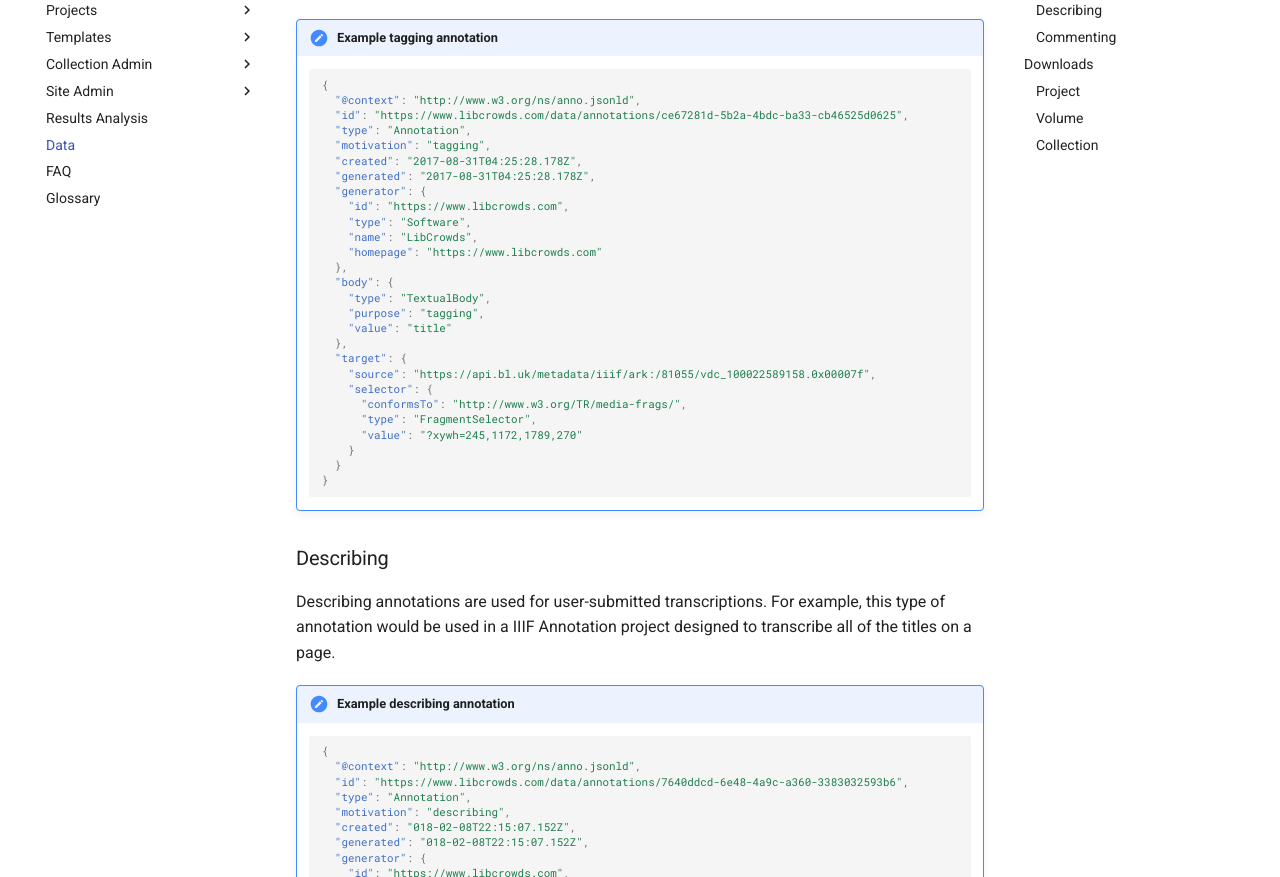
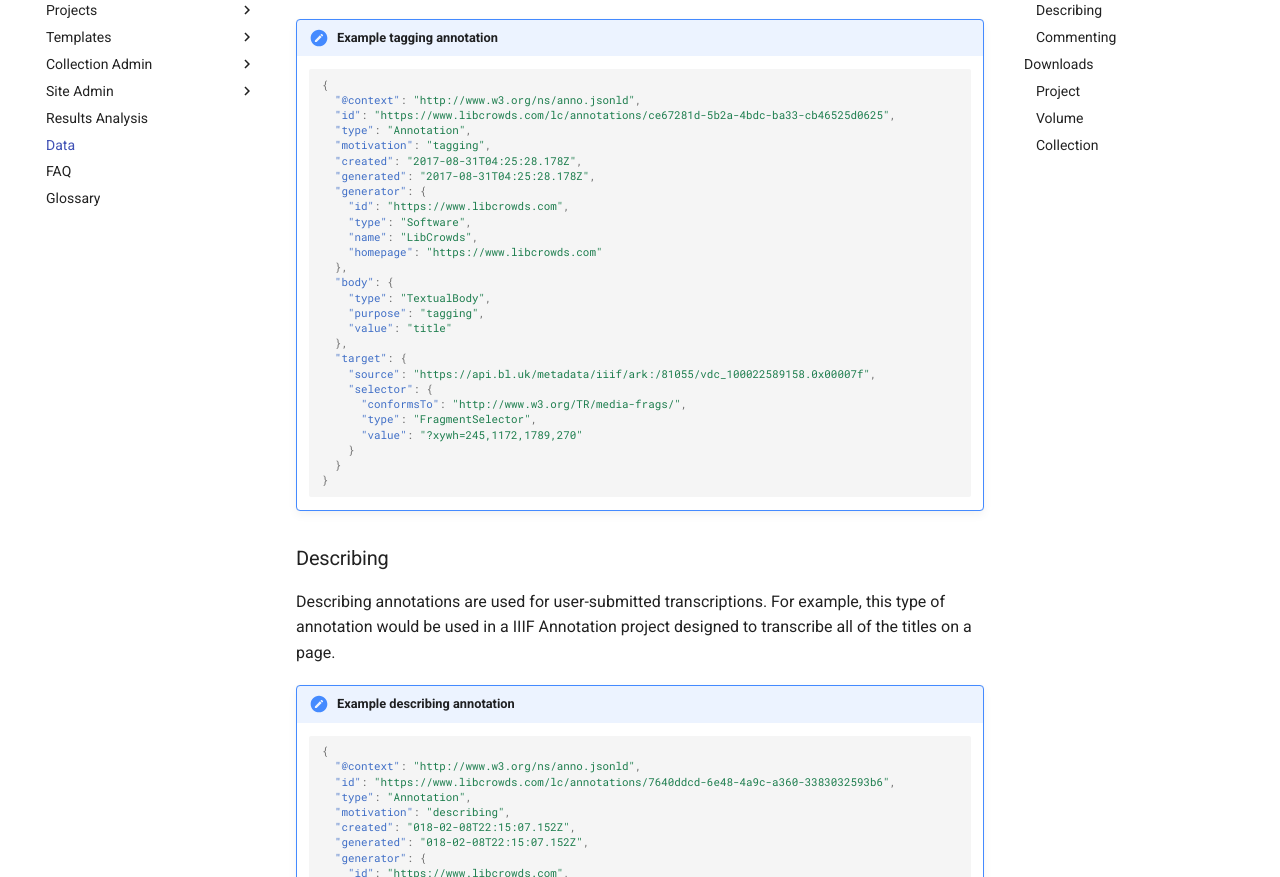
Before and after one commit to LibCrowds/docs, an MkDocs documentation site: the page built from docs/data.md, in a window 1280 px wide and 1400 px high, scrolled down 764 px. Shown: the part 152-1029 px from the top of the window. Built offline with MkDocs 1.6.1 and Material for MkDocs 9.7.7, drawn with Linux system fonts in a browser that asks for light colours; comment, search, counter and statistics services are not loaded; old or Windows-style settings are respelled for this version of MkDocs; some of the changed lines change nothing that is shown; some of the changed text lies outside the part shown.

Commit message:
Update example IDs

````diff
--- a/docs/data.md
+++ b/docs/data.md
@@ -36,7 +36,7 @@ designed to mark up all of the titles on a page.
     ```json
     {
       "@context": "http://www.w3.org/ns/anno.jsonld",
-      "id": "https://www.libcrowds.com/data/annotations/ce67281d-5b2a-4bdc-ba33-cb46525d0625",
+      "id": "https://www.libcrowds.com/lc/annotations/ce67281d-5b2a-4bdc-ba33-cb46525d0625",
       "type": "Annotation",
       "motivation": "tagging",
       "created": "2017-08-31T04:25:28.178Z",
@@ -74,7 +74,7 @@ transcribe all of the titles on a page.
     ```json
     {
       "@context": "http://www.w3.org/ns/anno.jsonld",
-      "id": "https://www.libcrowds.com/data/annotations/7640ddcd-6e48-4a9c-a360-3383032593b6",
+      "id": "https://www.libcrowds.com/lc/annotations/7640ddcd-6e48-4a9c-a360-3383032593b6",
       "type": "Annotation",
       "motivation": "describing",
       "created": "018-02-08T22:15:07.152Z",
@@ -120,7 +120,7 @@ notes field of a IIIF Annotation project.
     ```json
     {
       "@context": "http://www.w3.org/ns/anno.jsonld",
-      "id": "https://www.libcrowds.com/data/annotations/97b63351-c1a4-456e-8871-b299aa684639",
+      "id": "https://www.libcrowds.com/lc/annotations/97b63351-c1a4-456e-8871-b299aa684639",
       "type": "Annotation",
       "motivation": "commenting",
       "created": "2017-09-05T11:07:32.273Z",
````
